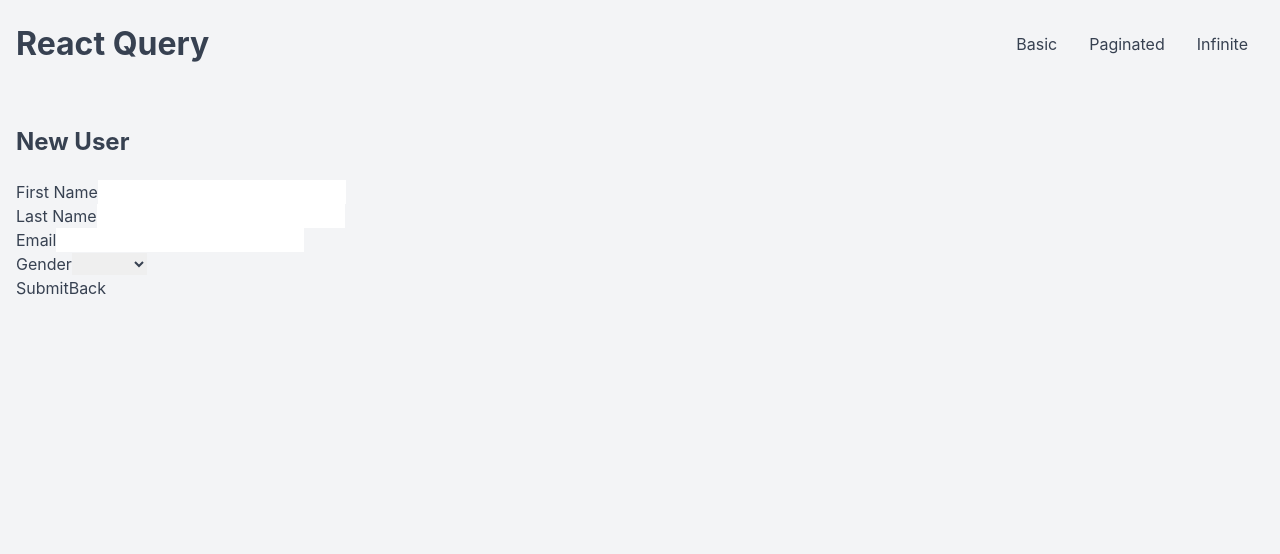
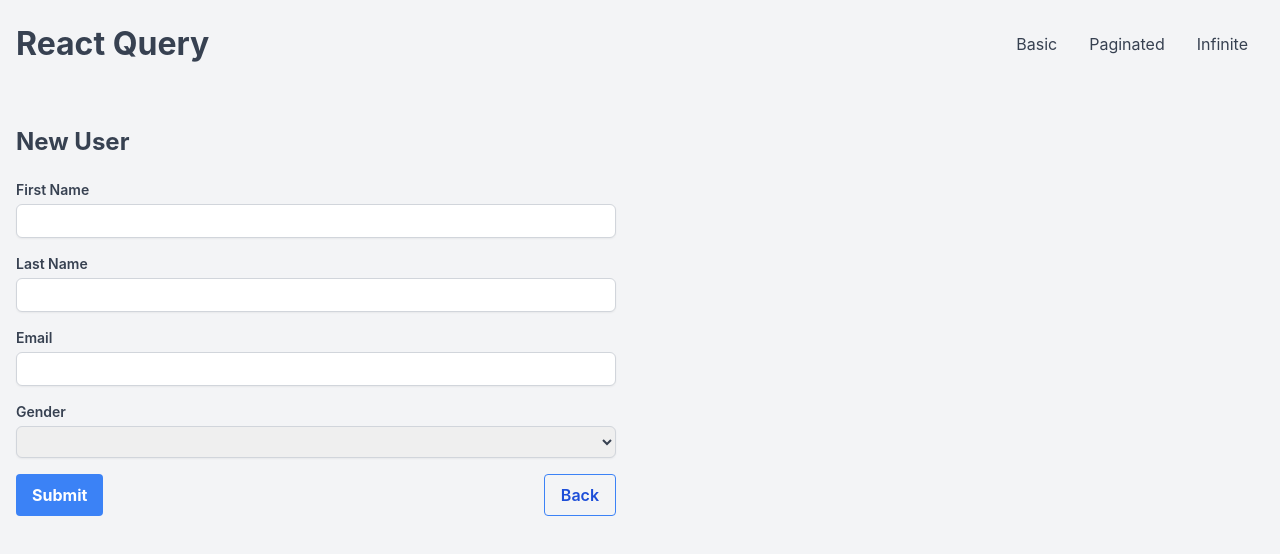
Before and after one commit to viet34tqc/react-query-demo, a React (Create React App) app: page /user/create in a window 1280 px wide. Shown: the top 554 px of the page. Built offline with nearby package versions, Linux system fonts and the light colour scheme.

Commit message:
Create user

```diff
--- a/api/db.json
+++ b/api/db.json
@@ -1749,6 +1749,20 @@
       "last_name": "Corsor",
       "email": "lcorsor6x@infoseek.co.jp",
       "gender": "Female"
+    },
+    {
+      "first_name": "viet",
+      "last_name": "5435",
+      "email": "viet34tqc@test.com",
+      "gender": "female",
+      "id": 251
+    },
+    {
+      "first_name": "Test",
+      "last_name": "5435",
+      "email": "viet34tqc@test.com",
+      "gender": "male",
+      "id": 252
     }
   ]
 }
--- a/src/components/UserForm/UserForm.styles.scss
+++ b/src/components/UserForm/UserForm.styles.scss
@@ -0,0 +1,29 @@
+form {
+	max-width: 600px;
+	.form-control {
+		margin-bottom: 16px;
+	}
+	label {
+		@apply block text-sm font-semibold text-gray-700;
+	}
+	input[type='text'],
+	input[type='email'],
+	select,
+	textarea {
+		@apply w-full px-2 py-1 mt-1 border border-gray-300 rounded-md shadow-sm focus:ring-green-500 focus:border-green-500 focus:outline-none;
+	}
+	input[type='checkbox'] {
+		@apply w-4 h-4 border-gray-300 rounded focus:ring-green-400;
+	}
+	input[type='checkbox'] {
+		@apply w-4 h-4 border-gray-300 rounded focus:ring-green-500 text-green-600;
+	}
+
+	input:disabled {
+		@apply bg-gray-200 text-gray-500;
+	}
+
+	.errors {
+		@apply text-sm text-red-500;
+	}
+}
--- a/src/components/UserForm/UserForm.tsx
+++ b/src/components/UserForm/UserForm.tsx
@@ -1,18 +1,23 @@
 import { yupResolver } from '@hookform/resolvers/yup';
-import { SubmitHandler, useForm } from 'react-hook-form';
+import { useForm } from 'react-hook-form';
 import { useHistory } from 'react-router-dom';
 import * as yup from 'yup';
+import './UserForm.styles.scss';
 
 enum GenderEnum {
-	female = 'female',
-	male = 'male',
+	female = 'Female',
+	male = 'Male',
 }
 
-interface FormData {
+export interface FormData {
 	first_name: string;
 	last_name: string;
 	email: string;
 	gender: GenderEnum;
+}
+
+interface UserFormProps {
+	onSubmit: (data: any) => void;
 }
 
 const schema = yup.object().shape({
@@ -22,7 +27,7 @@
 	gender: yup.string().required().oneOf(Object.values(GenderEnum)),
 });
 
-const UserForm = () => {
+const UserForm = ({ onSubmit }: UserFormProps) => {
 	const history = useHistory();
 	const {
 		register,
@@ -32,7 +37,6 @@
 		resolver: yupResolver(schema),
 	});
 
-	const onSubmit: SubmitHandler<FormData> = (data) => console.log(data);
 	return (
 		<form onSubmit={handleSubmit(onSubmit)}>
 			<div className="form-control">
@@ -69,9 +73,15 @@
 
 				{errors.gender && <div className="errors">Gender is required</div>}
 			</div>
-			<div className="form-control">
-				<button type="submit">Submit</button>
-				<button type="button" onClick={() => history.goBack()}>
+			<div className="form-control flex justify-between">
+				<button className="btn" type="submit">
+					Submit
+				</button>
+				<button
+					className="btn--secondary"
+					type="button"
+					onClick={() => history.goBack()}
+				>
 					Back
 				</button>
 			</div>
--- a/src/components/UsersTable/UsersTable.tsx
+++ b/src/components/UsersTable/UsersTable.tsx
@@ -33,7 +33,9 @@
 	));
 	return (
 		<>
-			<Link to="/user/create">Create User</Link>
+			<Link to="/user/create" className="btn inline-block mb-4">
+				Create User
+			</Link>
 			<table className="table-fixed table-users" style={{ width: '100%' }}>
 				<thead className="text-white bg-pink-900">
 					<tr className="py-4">
--- /dev/null
+++ b/src/hooks/useAddUser.tsx
@@ -0,0 +1,16 @@
+import axios from 'axios';
+import { useMutation, useQueryClient } from 'react-query';
+
+export default function useAddUser() {
+	const queryClient = useQueryClient();
+	return useMutation(
+		(data) =>
+			axios.post('http://localhost:3005/users', data).then((res) => res.data),
+		{
+			onSettled: () => {
+                // Refetch the user
+				queryClient.invalidateQueries('users');
+			},
+		}
+	);
+}
--- a/src/index.css
+++ b/src/index.css
@@ -24,3 +24,11 @@
 	font-size: 24px;
 	margin-bottom: 24px;
 }
+
+.btn {
+	@apply bg-blue-500 hover:bg-blue-700 text-white font-bold py-2 px-4 rounded;
+}
+
+.btn--secondary {
+	@apply bg-transparent hover:bg-blue-500 text-blue-700 font-semibold hover:text-white py-2 px-4 border border-blue-500 hover:border-transparent rounded;
+}
--- a/src/pages/CreateUser.tsx
+++ b/src/pages/CreateUser.tsx
@@ -1,11 +1,21 @@
+import { Redirect } from 'react-router-dom';
 import UserForm from '../components/UserForm/UserForm';
+import useAddUser from '../hooks/useAddUser';
 
 const CreateUser = () => {
+	const { isLoading, error, isSuccess, mutate } = useAddUser();
+	const onSubmit = (data: any) => {
+		mutate(data);
+	};
+	if (isSuccess) {
+		return <Redirect to="/" />;
+	}
 	return (
 		<div>
 			<h2>New User</h2>
-
-			<UserForm />
+			{error instanceof Error && <div>{error.message}</div>}
+			{isLoading && <div>Loading...</div>}
+			<UserForm onSubmit={onSubmit} />
 		</div>
 	);
 };
```
